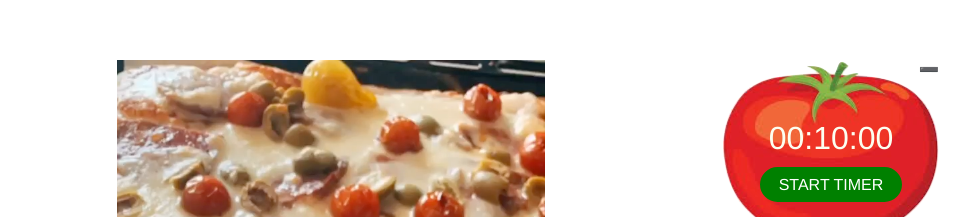
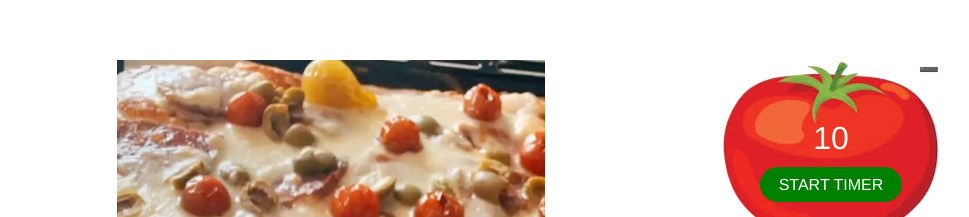
Before and after one commit to daniilzinevich/vue-recipe-list, a Vue app: page / in a window 1280 px wide. Shown: the top 217 px of the page, without its empty margins (309-1278 px from the left). Built offline with nearby package versions, Linux system fonts and the light colour scheme.

Commit message:
Use Composition API on Timer

```diff
--- a/src/components/Timer.vue
+++ b/src/components/Timer.vue
@@ -2,9 +2,9 @@
   <div id="overlay">
     <div class="close" @click.stop="toggleCollapse">➖</div>
     <div id="timer" v-if="!collapsed">
-      <div>{{formatedTimeout}}</div>
+      <div>{{timer.timeout}}</div>
 
-      <button @click="startTimer" v-if="pause">Start timer</button>
+      <button @click="startTimer" v-if="timer.pause">Start timer</button>
       <button @click="pauseTimer" v-else>Pause timer</button>
     </div>
   </div>
@@ -12,43 +12,49 @@
 <script>
 import toggleCollapse from './toggleCollapse.mixin'
 import timeFormat from './timeFormat.mixin'
+import { reactive } from 'vue'
 
 export default {
-  data() {
-    return {
-      timeout: 600,
+  setup() {
+    const timer = reactive({
+      timeout: 10,
       pause: true,
       timer: 0
+    });
+
+    const startTimer = async () => {
+      timer.pause = false;
+      timer.timer = setInterval(() => {
+        if (timer.timeout > 0) {
+          timer.timeout--
+        } else {
+          pauseTimer()
+        }
+      }, 1000);
+    };
+    const pauseTimer = async () => {
+      timer.pause = true;
+      clearTimeout(timer.timer);
+    };
+
+    return {
+      timer,
+      startTimer,
+      pauseTimer
     };
   },
   props: {
     time: Number
   },
-  watch: {
-    time(value) {
-      this.pauseTimer();
-      this.timeout = value;
-    }
-  },
+  // watch: {
+  //   time(value) {
+  //     this.pauseTimer();
+  //     this.timeout = value;
+  //   }
+  // },
   computed: {
     formatedTimeout() {
       return `${this.toHoursString(this.timeout)}:${this.toMinutesString(this.timeout)}:${this.toTwoDigitString(this.timeout % 60)}`;
-    }
-  },
-  methods: {
-    startTimer() {
-      this.pause = false;
-      this.timer = setInterval(() => {
-        if (this.timeout > 0) {
-          this.timeout--
-        } else {
-          this.pauseTimer()
-        }
-      }, 1000);
-    },
-    pauseTimer() {
-      this.pause = true;
-      clearTimeout(this.timer);
     }
   },
   mixins: [toggleCollapse, timeFormat],
```
